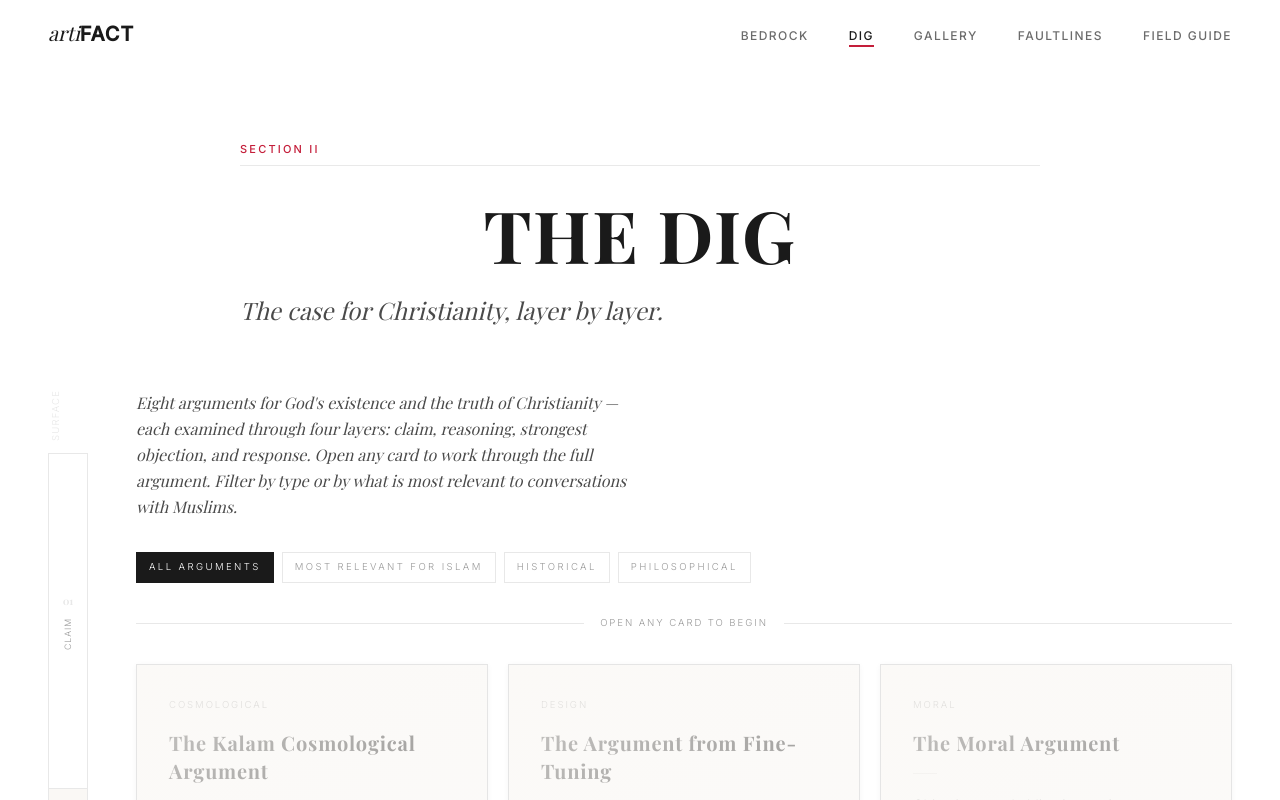
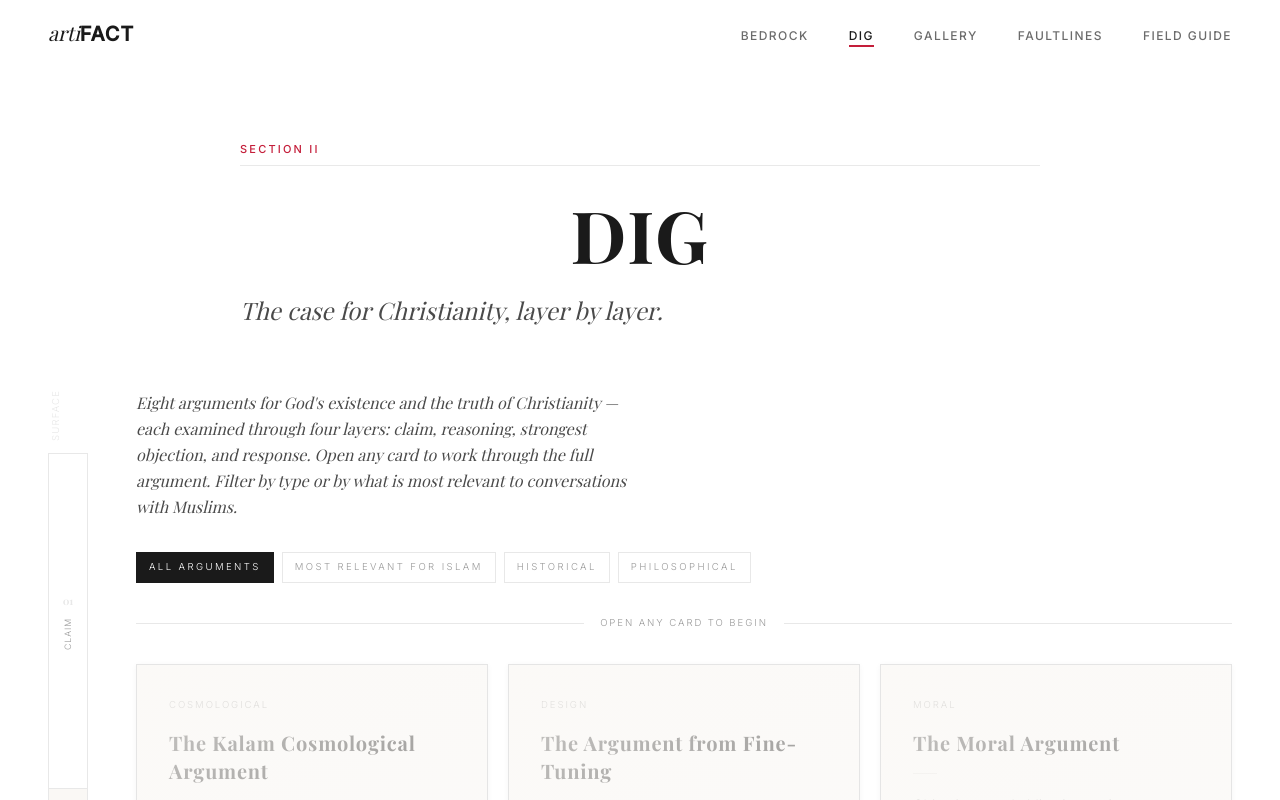
Before and after one commit to TrueDominion/artifact, a React (Vite) app: page /the-dig in a window 1280 px wide. Shown: the top 800 px of the page. Built offline with nearby package versions, Linux system fonts and the light colour scheme; a web font is replaced by a local one.

Commit message:
Change section title from 'THE DIG' to 'DIG'

```diff
--- a/src/pages/TheDig.tsx
+++ b/src/pages/TheDig.tsx
@@ -43,7 +43,7 @@ export default function TheDig() {
   return (
     <div className="min-h-screen">
       <SectionHeader
-        title="THE DIG"
+        title="DIG"
         subtitle="The case for Christianity, layer by layer."
         label="Section II"
       />
```
